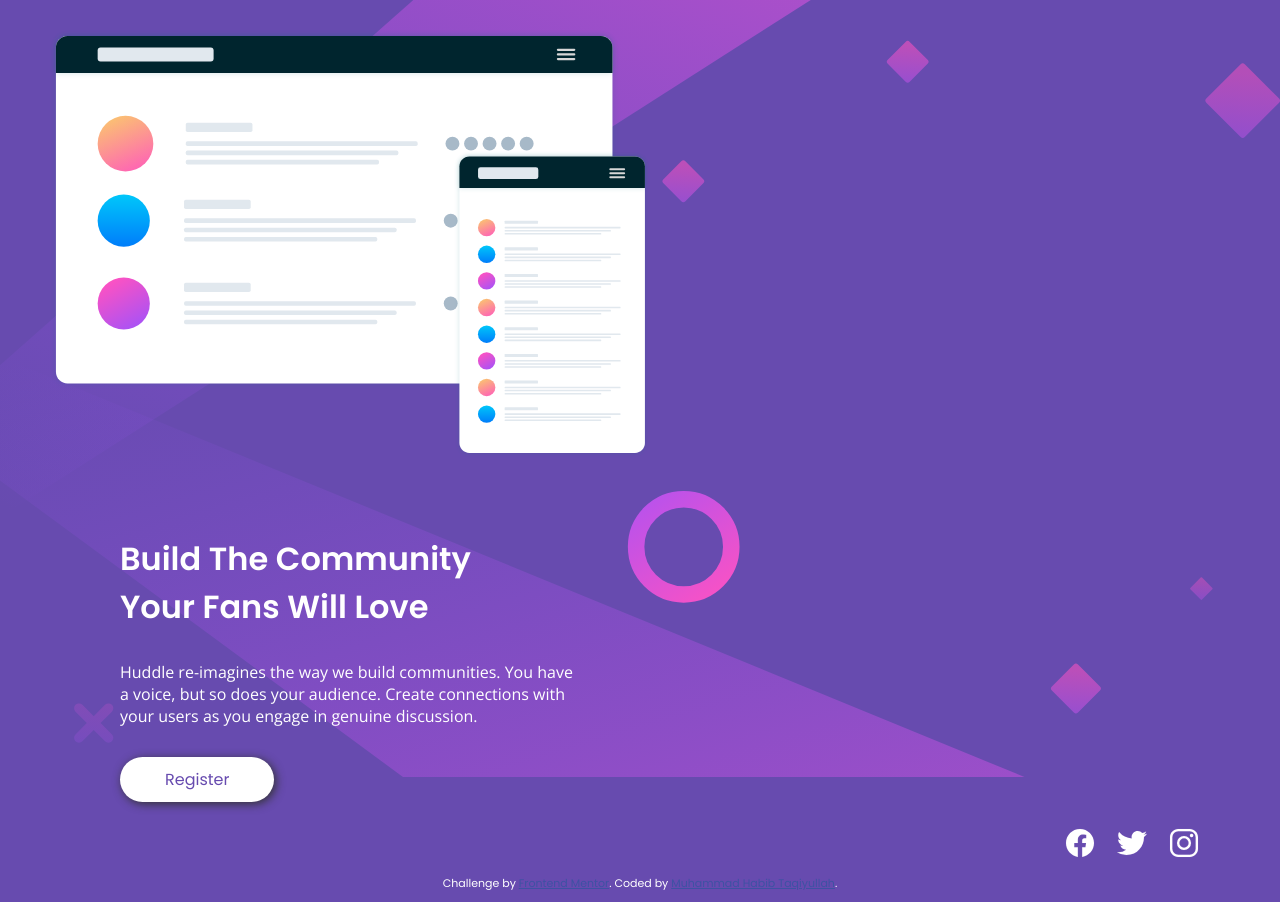
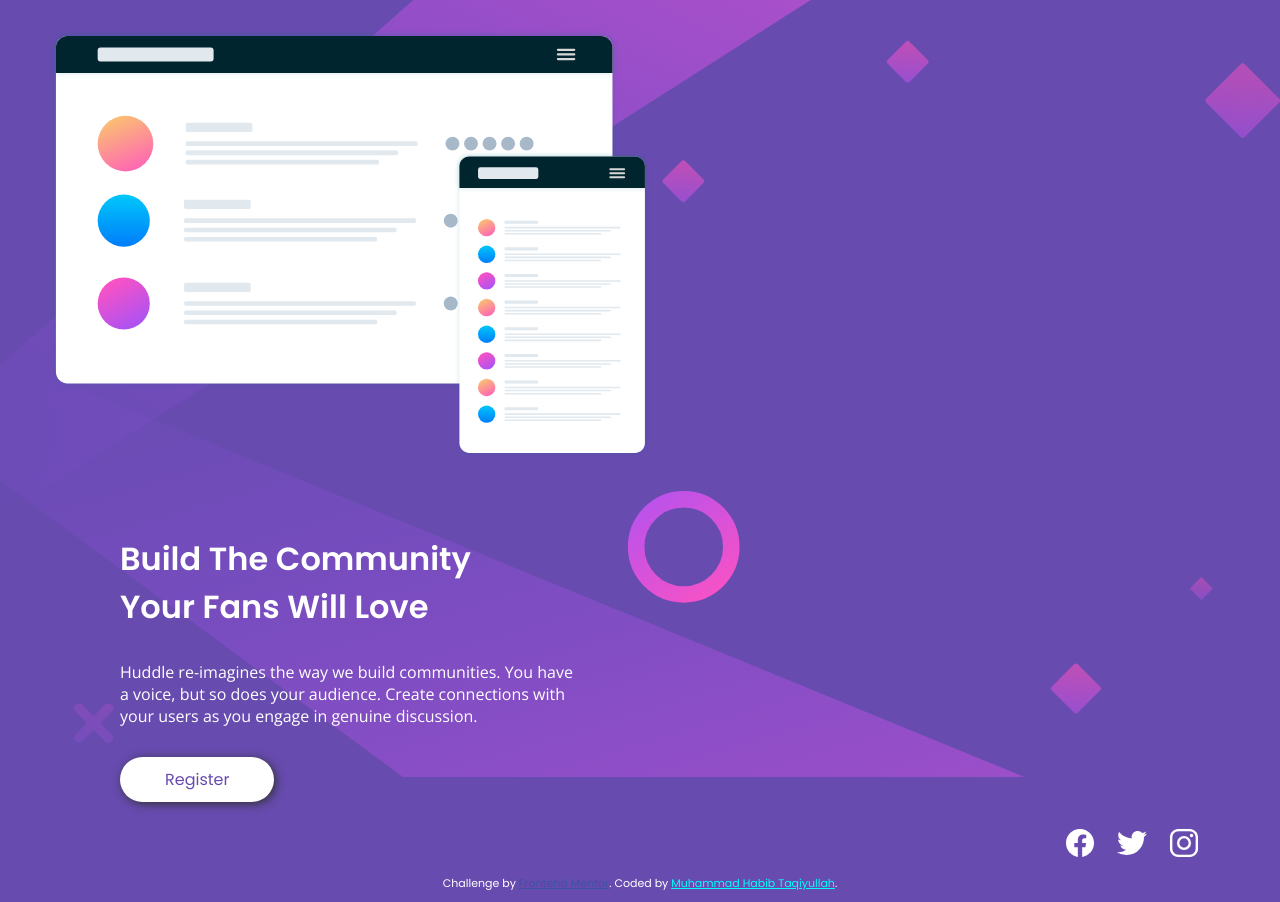
Before and after one commit to muhabibta/huddle-landing-page, a plain HTML site: page index.html in a window 1280 px wide. Drawn offline with nearby package versions, Linux system fonts and the light colour scheme.

Commit message:
Update index.html

```diff
--- a/index.html
+++ b/index.html
@@ -48,7 +48,7 @@
         </ul>
       </div>
       <footer>
-        <p class="attribution">Challenge by <a href="https://www.frontendmentor.io?ref=challenge" target="_blank">Frontend Mentor</a>. Coded by <a href="#">Muhammad Habib Taqiyullah</a>.</p>
+        <p class="attribution">Challenge by <a href="https://www.frontendmentor.io?ref=challenge" target="_blank">Frontend Mentor</a>. Coded by <a style="color: aqua;" href="https://github.com/muhabibta">Muhammad Habib Taqiyullah</a>.</p>
       </footer>
     </section>
     <script type="module" src="https://unpkg.com/ionicons@5.5.2/dist/ionicons/ionicons.esm.js"></script>
```
